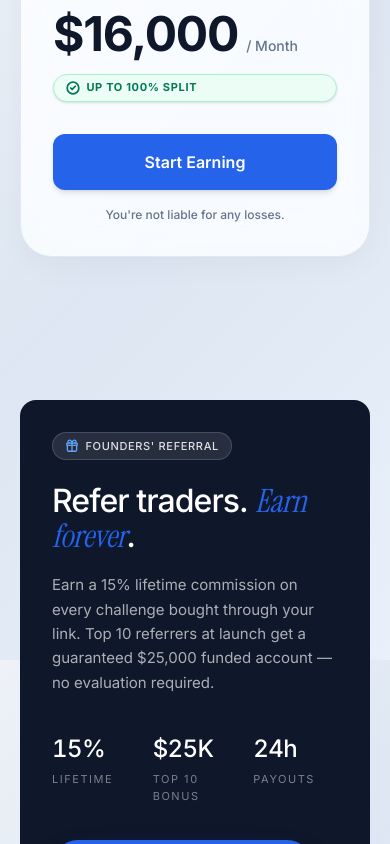
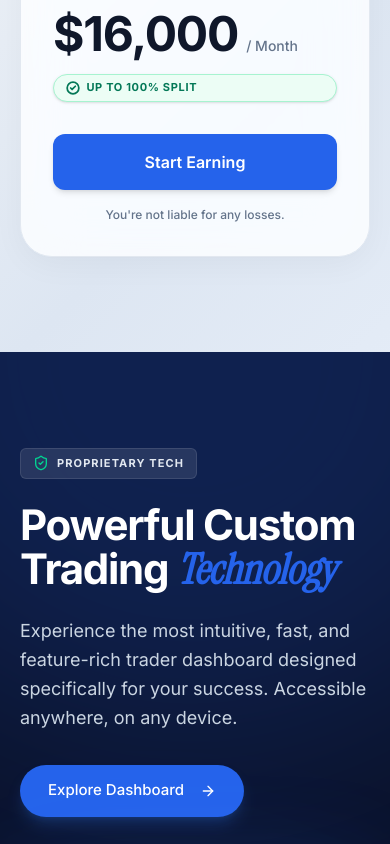
Before and after one commit to jatinkatariaaaa/thepeoplepropwebsite, a Next.js app: page / in a window 390 px wide. Shown: the part 11156-12000 px from the top of the page. Built offline with nearby package versions, Linux system fonts and the light colour scheme.

Commit message:
Add new Dashboard Preview section with user provided mockup image

```diff
--- a/src/app/page.tsx
+++ b/src/app/page.tsx
@@ -8,6 +8,7 @@ import { WhyChooseUs } from "@/components/landing/WhyChooseUs";
 import { EvaluationSteps } from "@/components/landing/EvaluationSteps";
 import { PayoutSection } from "@/components/landing/PayoutSection";
 import { ProfitCalculator } from "@/components/landing/ProfitCalculator";
+import { DashboardPreview } from "@/components/landing/DashboardPreview";
 
 import { Testimonials } from "@/components/landing/Testimonials";
 import { ReferralPromo } from "@/components/landing/ReferralPromo";
@@ -53,6 +54,10 @@ export default function Home() {
       </SectionReveal3D>
 
       <SectionReveal3D>
+        <DashboardPreview />
+      </SectionReveal3D>
+
+      <SectionReveal3D>
         <ReferralPromo />
       </SectionReveal3D>
 
--- /dev/null
+++ b/src/components/landing/DashboardPreview.tsx
@@ -0,0 +1,61 @@
+"use client";
+
+import { ShieldCheck, ArrowRight } from "lucide-react";
+import { AnimatedSection } from "@/components/ui/AnimatedSection";
+import { Button } from "@/components/ui/Button";
+
+export function DashboardPreview() {
+  return (
+    <section className="relative py-24 md:py-32 overflow-hidden bg-[#0a1128]">
+      {/* Background Decor */}
+      <div className="absolute top-0 right-0 -translate-y-1/2 translate-x-1/4 w-[800px] h-[800px] bg-[var(--accent)] opacity-20 rounded-full blur-[120px] pointer-events-none" />
+      <div className="absolute bottom-0 left-0 translate-y-1/2 -translate-x-1/4 w-[600px] h-[600px] bg-blue-600 opacity-[0.15] rounded-full blur-[100px] pointer-events-none" />
+
+      <div className="mx-auto max-w-7xl px-5 md:px-8 relative z-10">
+        <AnimatedSection className="grid grid-cols-1 lg:grid-cols-2 gap-16 lg:gap-8 items-center">
+
+          {/* Left Side: Headlines */}
+          <div className="flex flex-col relative lg:pr-12">
+            <div className="inline-flex items-center gap-2 mb-6 self-start rounded-md bg-white/10 px-3 py-1.5 border border-white/10 backdrop-blur-sm">
+              <ShieldCheck className="w-4 h-4 text-emerald-400" />
+              <span className="text-[11px] font-bold tracking-widest text-slate-200 uppercase">
+                Proprietary Tech
+              </span>
+            </div>
+
+            <h2 className="text-[42px] sm:text-[56px] lg:text-[64px] font-bold leading-[1.05] tracking-tight text-white mb-6">
+              Powerful Custom<br />
+              Trading <span className="word-serif text-[var(--accent)]">Technology</span>
+            </h2>
+
+            <p className="text-[18px] leading-relaxed text-slate-300 mb-8 max-w-md">
+              Experience the most intuitive, fast, and feature-rich trader dashboard designed specifically for your success. Accessible anywhere, on any device.
+            </p>
+
+            <div className="flex items-center gap-4">
+              <Button href="/dashboard" variant="primary" size="lg" className="shadow-lg shadow-blue-500/20">
+                Explore Dashboard
+                <ArrowRight className="w-4 h-4 ml-2" />
+              </Button>
+            </div>
+          </div>
+
+          {/* Right Side: Dashboard Image */}
+          <div className="relative flex justify-center lg:justify-end w-full perspective-1000">
+            <div className="relative w-full max-w-lg lg:max-w-none transform-gpu transition-transform duration-700 hover:rotate-y-0 hover:rotate-x-0 rotate-y-[-10deg] rotate-x-[5deg]">
+              {/* Outer Glow */}
+              <div className="absolute inset-0 bg-blue-500/20 blur-[50px] rounded-3xl" />
+
+              <img
+                src="/images/dashboard-mockup.webp"
+                alt="The People Prop Custom Dashboard Interface"
+                className="relative z-10 w-full h-auto object-contain drop-shadow-2xl"
+              />
+            </div>
+          </div>
+
+        </AnimatedSection>
+      </div>
+    </section>
+  );
+}
```
Also changed, not shown: public/images/dashboard-mockup.webp (added).
